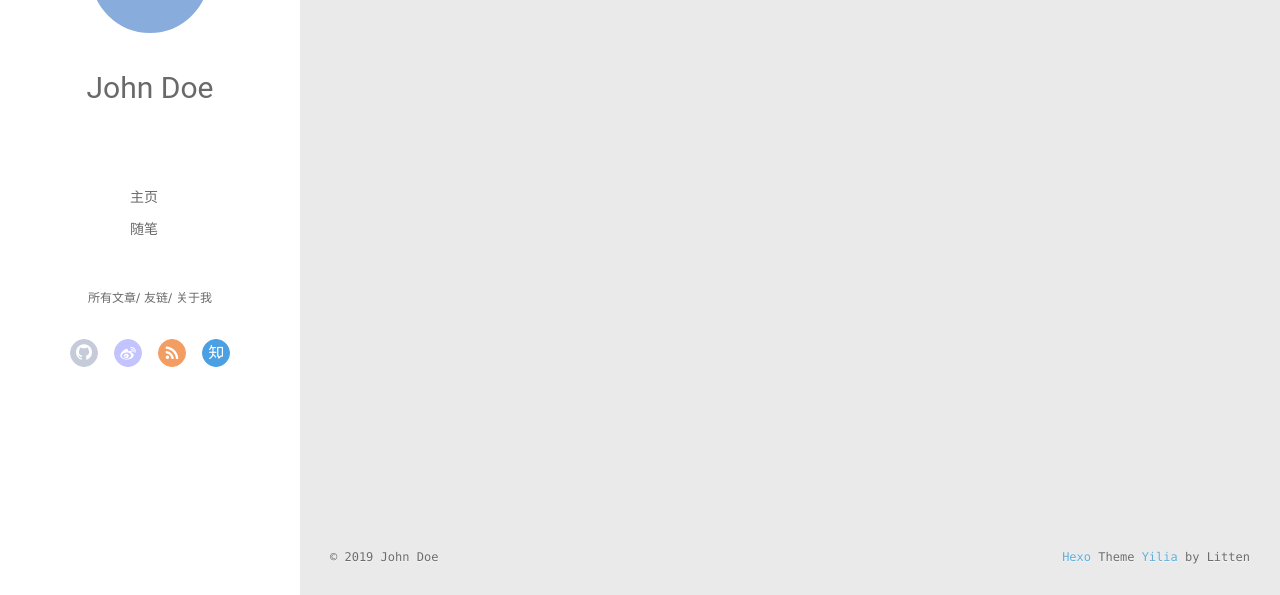
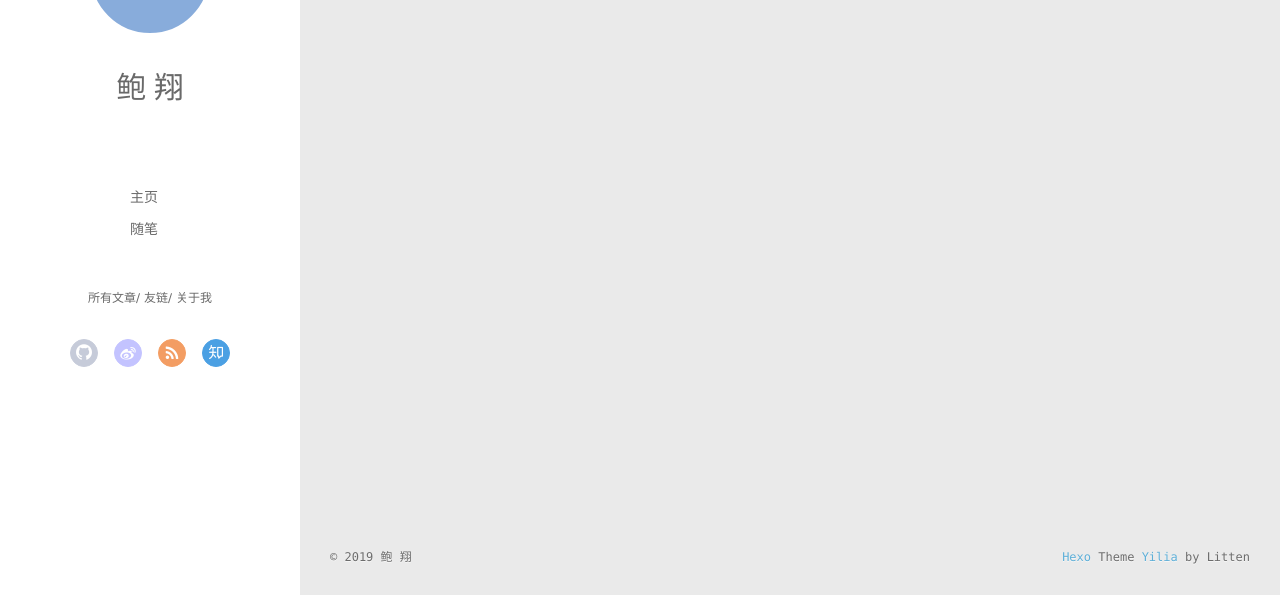
Before and after one commit to bigkuku/bigkuku.github.io, a plain HTML site: page archives/index.html in a window 1280 px wide. Shown: the part 202-797 px from the top of the page. Drawn offline with Linux system fonts and the light colour scheme; no server answers.

Commit message:
Site updated: 2019-07-03 08:55:02

```diff
--- a/archives/index.html
+++ b/archives/index.html
@@ -46,7 +46,7 @@
 			<img src="" class="js-avatar">
 		</a>
 		<hgroup>
-		  <h1 class="header-author"><a href="/">John Doe</a></h1>
+		  <h1 class="header-author"><a href="/">鲍 翔</a></h1>
 		</hgroup>
 
 
@@ -104,7 +104,7 @@
 				<img src="" class="js-avatar">
 			</div>
 			<hgroup>
-			  <h1 class="header-author js-header-author">John Doe</h1>
+			  <h1 class="header-author js-header-author">鲍 翔</h1>
 			</hgroup>
 
 
@@ -202,7 +202,7 @@
   <div class="outer">
     <div id="footer-info">
     	<div class="footer-left">
-    		&copy; 2019 John Doe
+    		&copy; 2019 鲍 翔
     	</div>
       	<div class="footer-right">
       		<a href="http://hexo.io/" target="_blank">Hexo</a>  Theme <a href="https://github.com/litten/hexo-theme-yilia" target="_blank">Yilia</a> by Litten
```
Also changed, not shown: 2019/07/02/hello-world/index.html (+3 -3 lines), archives/2019/07/index.html (+3 -3 lines), archives/2019/index.html (+3 -3 lines), index.html (+3 -3 lines).
